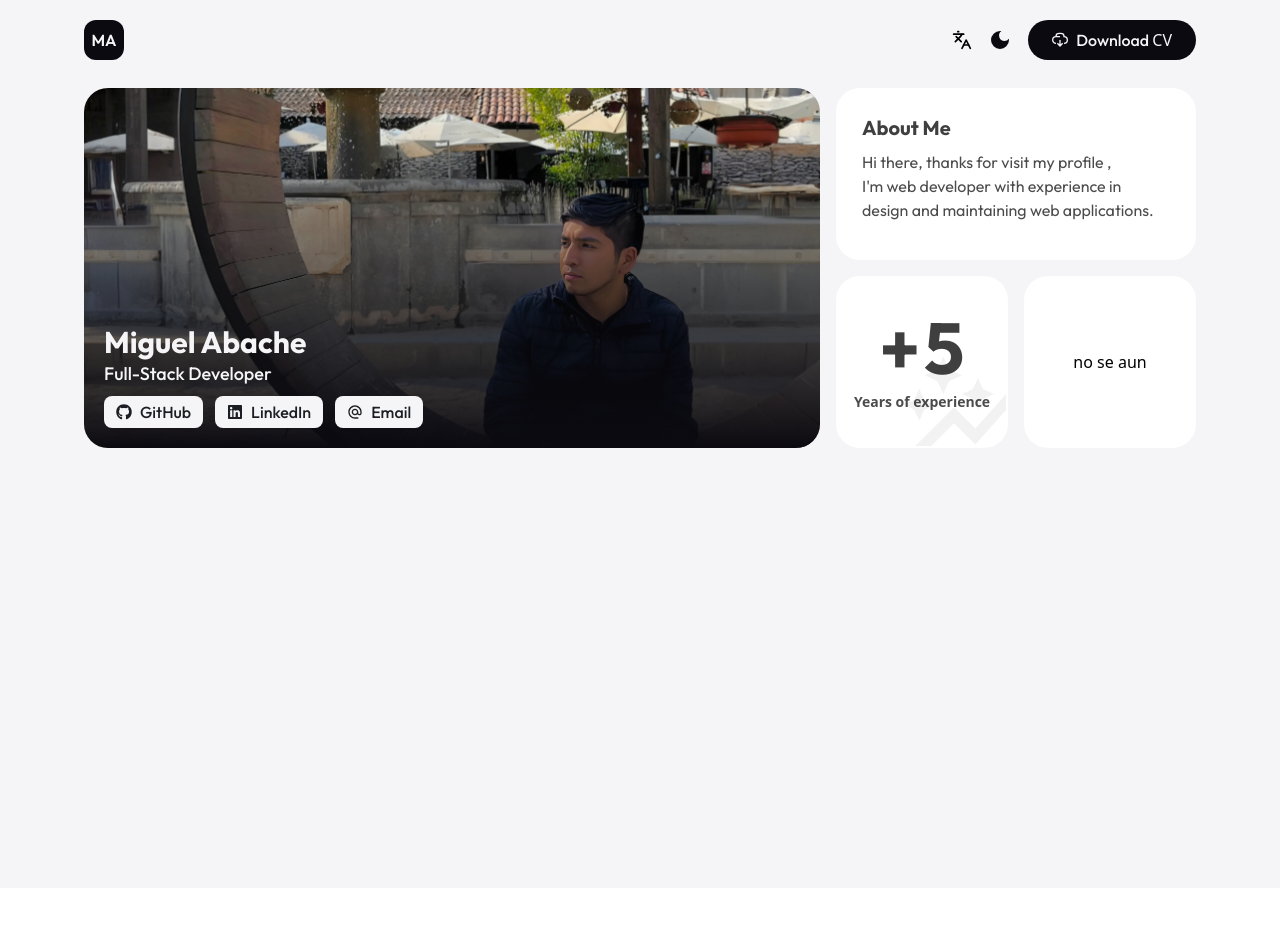
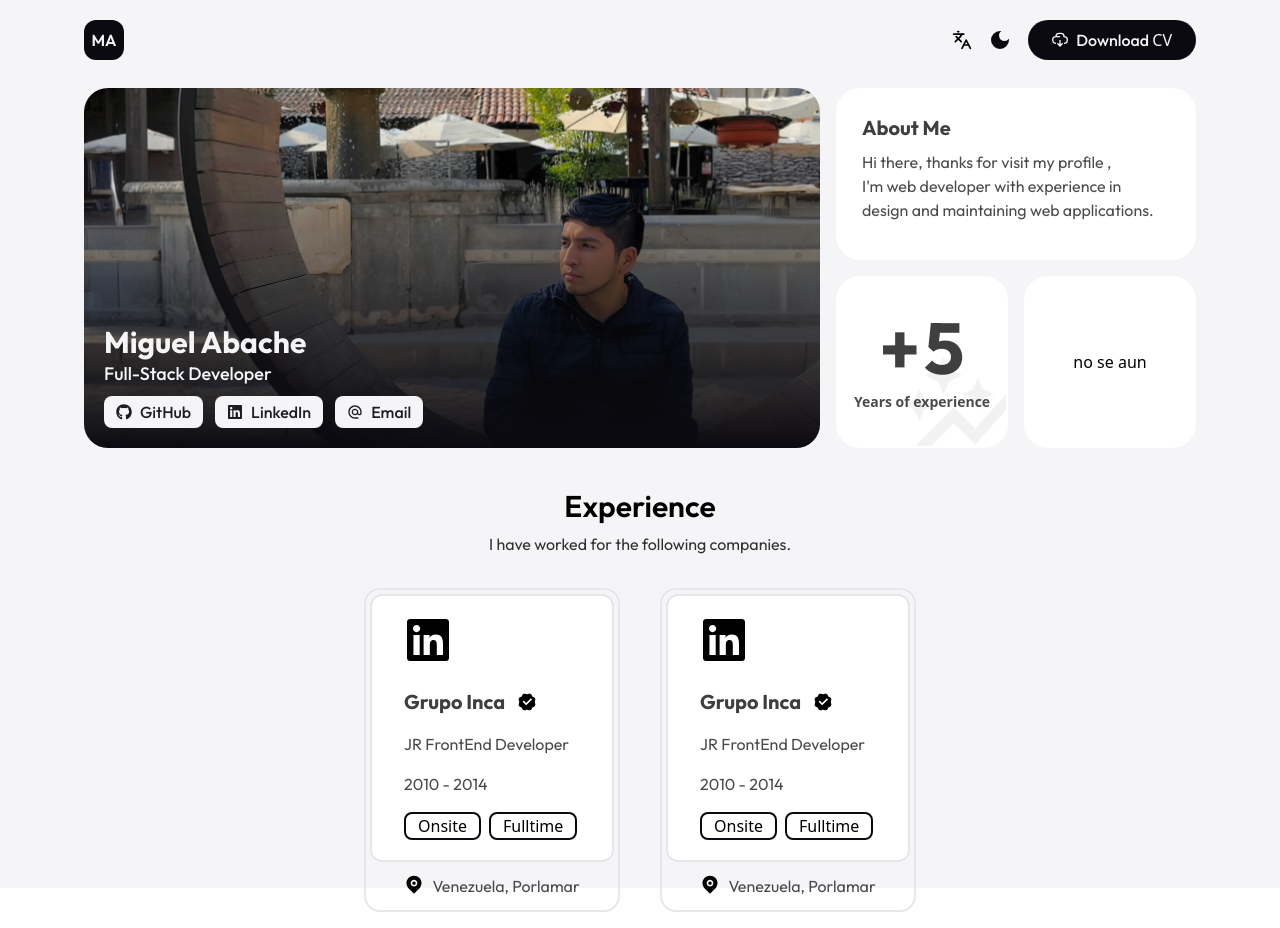
Before and after one commit to Ab4ch3/A1-Portfolio, a Vue app: page / in a window 1280 px wide. Built offline with nearby package versions, Linux system fonts and the light colour scheme.

Commit message:
v1 card jobs

```diff
--- /dev/null
+++ b/src/components/JobSection.vue
@@ -0,0 +1,90 @@
+<template>
+  <div class="w-full h-96 px-1 md:px-10 flex flex-col gap-2 text-center">
+    <h3 class="text-3xl font-semibold dark:text-brand-gray font-outfit">Experience</h3>
+    <p class="opacity-80 dark:text-brand-gray font-outfit">
+      I have worked for the following companies.
+    </p>
+
+    <div class="flex flex-col md:flex-row justify-center md:gap-10">
+      <div class="w-full md:w-64 h-74 rounded-2xl border-2 p-1 mt-6">
+        <div
+          class="px-8 py-5 flex flex-col border-2 rounded-xl bg-white dark:bg-brand-dark gap-4 items-start"
+        >
+          <IconLinkedIn class="w-12 h-12 dark:text-brand-gray" />
+          <div class="flex items-center gap-3 mt-2">
+            <p class="font-bold text-xl font-outfit opacity-75 dark:text-brand-gray">Grupo Inca</p>
+            <IconVerifyBadge class="w-5 h-5 dark:text-brand-gray" />
+          </div>
+
+          <p class="text-base text-brand-gray2 font-outfit opacity-80 dark:text-brand-gray">
+            JR FrontEnd Developer
+          </p>
+          <p class="text-base text-brand-gray2 font-outfit opacity-80 dark:text-brand-gray">
+            2010 - 2014
+          </p>
+
+          <div class="flex gap-2">
+            <span
+              class="border-2 rounded-lg px-3 border-brand-dark dark:border-brand-gray dark:text-brand-gray"
+              >Onsite</span
+            >
+            <span
+              class="border-2 rounded-lg px-3 border-brand-dark dark:border-brand-gray dark:text-brand-gray"
+              >Fulltime</span
+            >
+          </div>
+        </div>
+        <div class="flex justify-center items-center gap-2 py-2">
+          <IconMapPin class="w-5 h-5 dark:text-brand-gray" />
+          <span class="font-base text-brand-gray2 font-outfit opacity-80 pt-1 dark:text-brand-gray"
+            >Venezuela, Porlamar</span
+          >
+        </div>
+      </div>
+      <!-- OTRA TARJETA -->
+      <div class="w-full md:w-64 h-74 rounded-2xl border-2 p-1 mt-6">
+        <div
+          class="px-8 py-5 flex flex-col border-2 rounded-xl bg-white dark:bg-brand-dark gap-4 items-start"
+        >
+          <IconLinkedIn class="w-12 h-12 dark:text-brand-gray" />
+          <div class="flex items-center gap-3 mt-2">
+            <p class="font-bold text-xl font-outfit opacity-75 dark:text-brand-gray">Grupo Inca</p>
+            <IconVerifyBadge class="w-5 h-5 dark:text-brand-gray" />
+          </div>
+
+          <p class="text-base text-brand-gray2 font-outfit opacity-80 dark:text-brand-gray">
+            JR FrontEnd Developer
+          </p>
+          <p class="text-base text-brand-gray2 font-outfit opacity-80 dark:text-brand-gray">
+            2010 - 2014
+          </p>
+
+          <div class="flex gap-2">
+            <span
+              class="border-2 rounded-lg px-3 border-brand-dark dark:border-brand-gray dark:text-brand-gray"
+              >Onsite</span
+            >
+            <span
+              class="border-2 rounded-lg px-3 border-brand-dark dark:border-brand-gray dark:text-brand-gray"
+              >Fulltime</span
+            >
+          </div>
+        </div>
+        <div class="flex justify-center items-center gap-2 py-2">
+          <IconMapPin class="w-5 h-5 dark:text-brand-gray" />
+          <span class="font-base text-brand-gray2 font-outfit opacity-80 pt-1 dark:text-brand-gray"
+            >Venezuela, Porlamar</span
+          >
+        </div>
+      </div>
+    </div>
+  </div>
+</template>
+
+<script setup>
+import IconLinkedIn from '@/components/icons/IconLinkedIn.vue';
+import IconMapPin from '@/components/icons/IconMapPin.vue';
+import IconVerifyBadge from '@/components/icons/IconVerifyBadge.vue';
+</script>
+
+<style scoped></style>
--- /dev/null
+++ b/src/components/icons/IconMapPin.vue
@@ -0,0 +1,7 @@
+<template>
+  <svg xmlns="http://www.w3.org/2000/svg" viewBox="0 0 24 24" fill="currentColor">
+    <path
+      d="M18.364 17.364L12 23.7279L5.63604 17.364C2.12132 13.8492 2.12132 8.15076 5.63604 4.63604C9.15076 1.12132 14.8492 1.12132 18.364 4.63604C21.8787 8.15076 21.8787 13.8492 18.364 17.364ZM12 15C14.2091 15 16 13.2091 16 11C16 8.79086 14.2091 7 12 7C9.79086 7 8 8.79086 8 11C8 13.2091 9.79086 15 12 15ZM12 13C10.8954 13 10 12.1046 10 11C10 9.89543 10.8954 9 12 9C13.1046 9 14 9.89543 14 11C14 12.1046 13.1046 13 12 13Z"
+    ></path>
+  </svg>
+</template>
--- /dev/null
+++ b/src/components/icons/IconVerifyBadge.vue
@@ -0,0 +1,7 @@
+<template>
+  <svg xmlns="http://www.w3.org/2000/svg" viewBox="0 0 24 24" fill="currentColor">
+    <path
+      d="M10.007 2.10377C8.60544 1.65006 7.08181 2.28116 6.41156 3.59306L5.60578 5.17023C5.51004 5.35763 5.35763 5.51004 5.17023 5.60578L3.59306 6.41156C2.28116 7.08181 1.65006 8.60544 2.10377 10.007L2.64923 11.692C2.71404 11.8922 2.71404 12.1078 2.64923 12.308L2.10377 13.993C1.65006 15.3946 2.28116 16.9182 3.59306 17.5885L5.17023 18.3942C5.35763 18.49 5.51004 18.6424 5.60578 18.8298L6.41156 20.407C7.08181 21.7189 8.60544 22.35 10.007 21.8963L11.692 21.3508C11.8922 21.286 12.1078 21.286 12.308 21.3508L13.993 21.8963C15.3946 22.35 16.9182 21.7189 17.5885 20.407L18.3942 18.8298C18.49 18.6424 18.6424 18.49 18.8298 18.3942L20.407 17.5885C21.7189 16.9182 22.35 15.3946 21.8963 13.993L21.3508 12.308C21.286 12.1078 21.286 11.8922 21.3508 11.692L21.8963 10.007C22.35 8.60544 21.7189 7.08181 20.407 6.41156L18.8298 5.60578C18.6424 5.51004 18.49 5.35763 18.3942 5.17023L17.5885 3.59306C16.9182 2.28116 15.3946 1.65006 13.993 2.10377L12.308 2.64923C12.1078 2.71403 11.8922 2.71404 11.692 2.64923L10.007 2.10377ZM6.75977 11.7573L8.17399 10.343L11.0024 13.1715L16.6593 7.51465L18.0735 8.92886L11.0024 15.9999L6.75977 11.7573Z"
+    ></path>
+  </svg>
+</template>
--- a/src/views/HomeView.vue
+++ b/src/views/HomeView.vue
@@ -2,12 +2,13 @@
 import IconEmail from '@/components/icons/IconEmail.vue';
 import IconGitHub from '@/components/icons/IconGitHub.vue';
 import IconLinkedIn from '@/components/icons/IconLinkedIn.vue';
+import JobSection from '../components/JobSection.vue';
 import MainHeader from '../components/MainHeader.vue';
 </script>
 
 <template>
   <div
-    class="w-full bg-brand-gray select-none subpixel-antialiased dark:bg-brand-dark flex flex-col items-center scroll-smooth gap-5 lg:gap-10 mb-10"
+    class="w-full bg-brand-gray select-none subpixel-antialiased dark:bg-brand-dark flex flex-col items-center scroll-smooth gap-5 lg:gap-10"
   >
     <MainHeader />
     <main
@@ -111,6 +112,7 @@ import MainHeader from '../components/MainHeader.vue';
           no se aun
         </div>
       </section>
+      <JobSection />
     </main>
   </div>
 </template>
```
